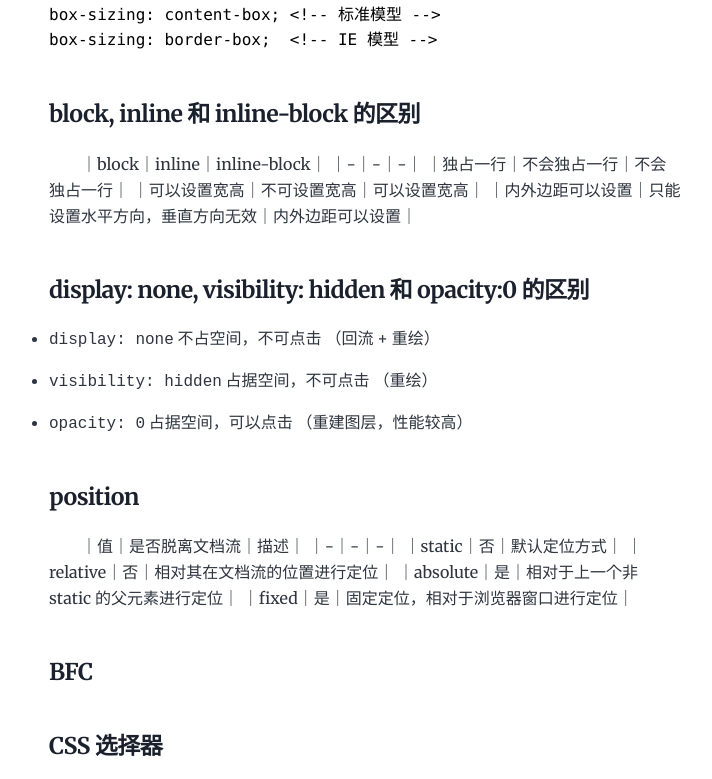
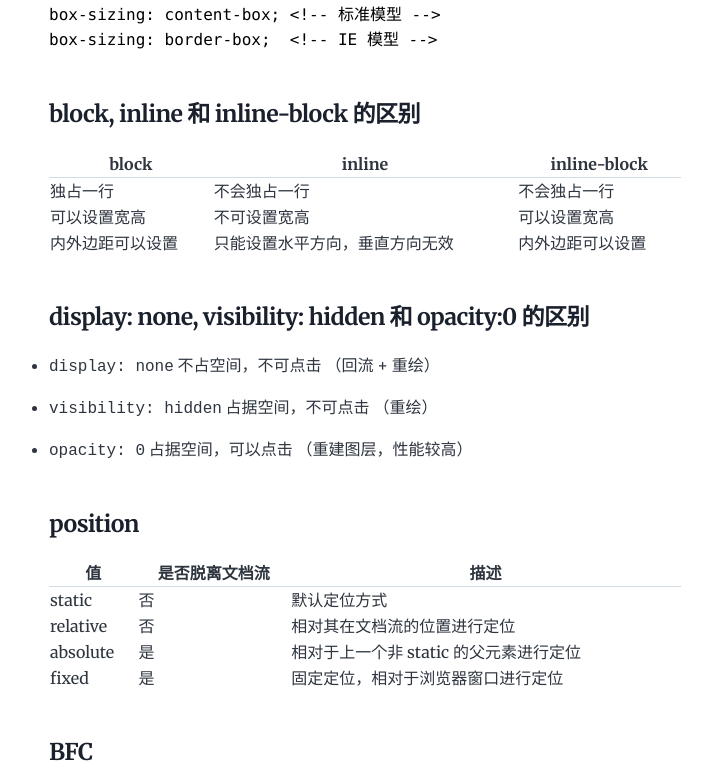
Before and after one commit to xianchenxc/xianchenxc.github.io, a Gatsby site: page /interview/2023/ in a window 1280 px wide. Shown: the part 706-1485 px from the top of the page, without its empty margins (275-987 px from the left). Built offline with nearby package versions, Linux system fonts and the light colour scheme; Gatsby itself is replaced by a stand-in of ours; some packages are replaced by stand-ins of ours; code samples lack their colours.

Commit message:
doc(interview): update table format

```diff
--- a/content/blog/interview/2023.md
+++ b/content/blog/interview/2023.md
@@ -24,11 +24,11 @@ box-sizing: border-box;  <!-- IE 模型 -->
 
 ### block, inline 和 inline-block 的区别
 
-｜block｜inline｜inline-block｜
-｜-｜-｜-｜
-｜独占一行｜不会独占一行｜不会独占一行｜
-｜可以设置宽高｜不可设置宽高｜可以设置宽高｜
-｜内外边距可以设置｜只能设置水平方向，垂直方向无效｜内外边距可以设置｜
+|block|inline|inline-block|
+|-|-|-|
+|独占一行|不会独占一行|不会独占一行|
+|可以设置宽高|不可设置宽高|可以设置宽高|
+|内外边距可以设置|只能设置水平方向，垂直方向无效|内外边距可以设置|
 
 ### display: none, visibility: hidden 和 opacity:0 的区别
 
@@ -38,12 +38,12 @@ box-sizing: border-box;  <!-- IE 模型 -->
 
 ### position
 
-｜值｜是否脱离文档流｜描述｜
-｜-｜-｜-｜
-｜static｜否｜默认定位方式｜
-｜relative｜否｜相对其在文档流的位置进行定位｜
-｜absolute｜是｜相对于上一个非 static 的父元素进行定位｜
-｜fixed｜是｜固定定位，相对于浏览器窗口进行定位｜
+|  值   | 是否脱离文档流  | 描述 |
+|  ----  | ----  | ----  |
+| static | 否 | 默认定位方式 |
+|relative|否|相对其在文档流的位置进行定位|
+|absolute|是|相对于上一个非 static 的父元素进行定位|
+|fixed|是|固定定位，相对于浏览器窗口进行定位|
 
 ### BFC
 
@@ -167,8 +167,8 @@ text-oveflow
 ### JS 类型
 
 |类型|typeof 返回值|
-｜-｜-｜
-|Undefined｜undefined｜
+|-|-|
+|Undefined|undefined|
 |Null|object|
 |String| string|
 |Number|number|
```
